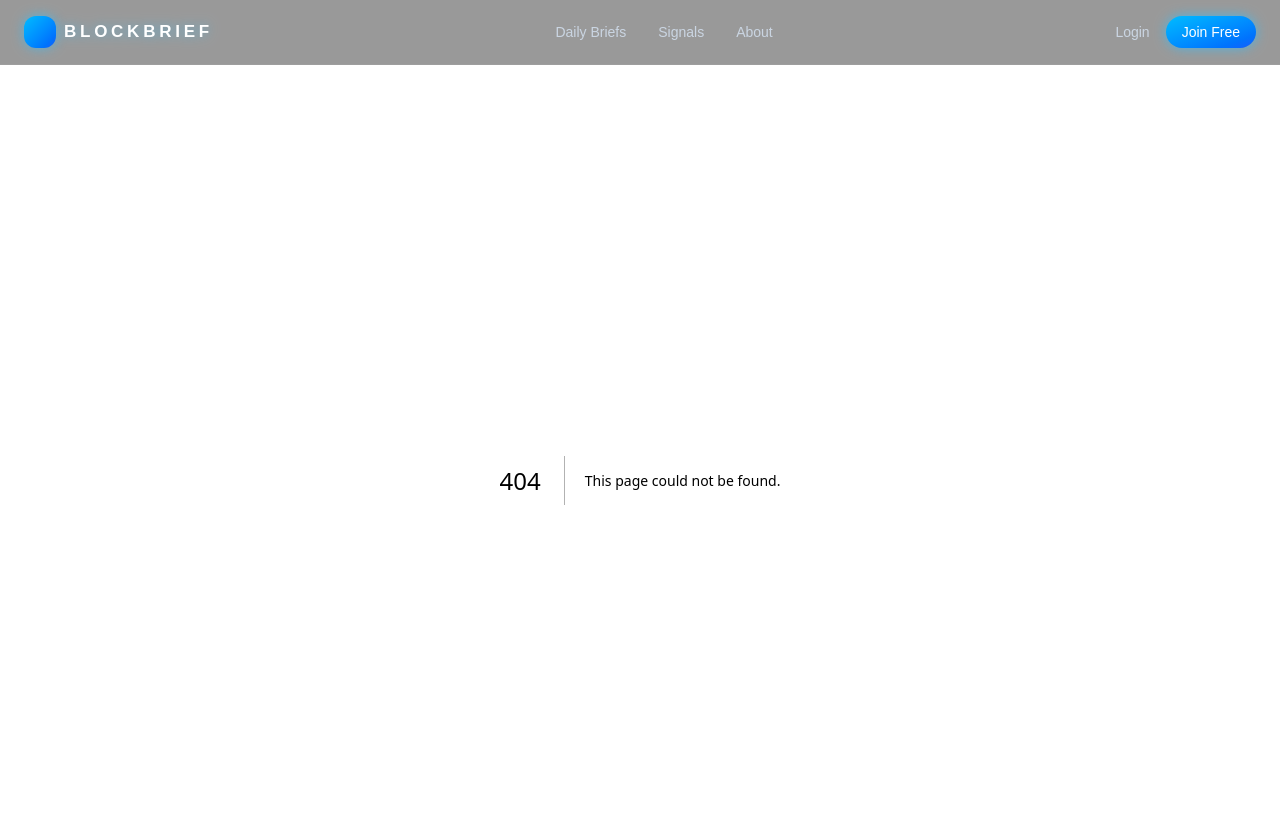
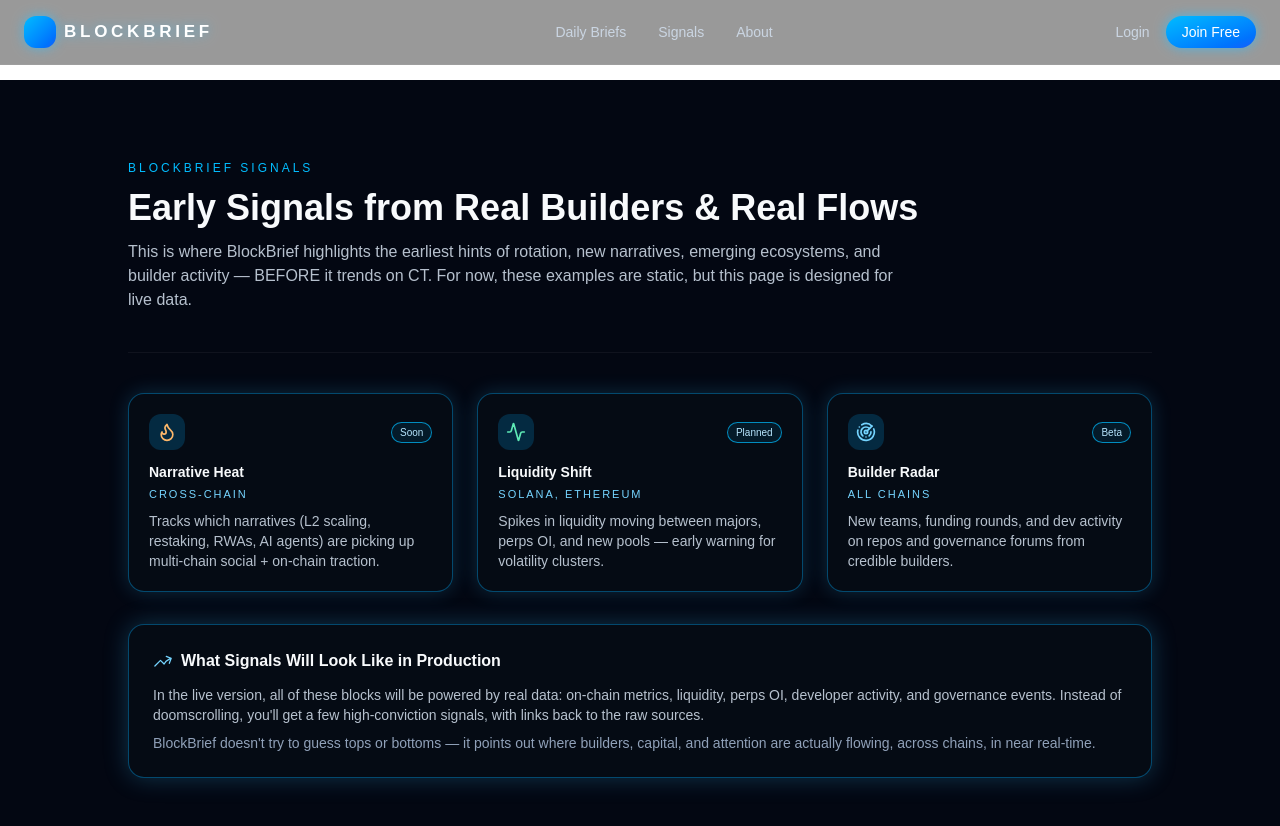
Before and after one commit to Burrah101/blockbrief-web, a Next.js app: page /signals in a window 1280 px wide. Before the commit this address had no page. Shown: the top 826 px of the page. Built offline with nearby package versions, Linux system fonts and the light colour scheme.

Commit message:
Add Signals page skeleton

```diff
--- /dev/null
+++ b/app/signals/page.tsx
@@ -0,0 +1,107 @@
+"use client";
+
+import { ArrowTrendingUpIcon } from "@heroicons/react/24/outline";
+import { Flame, Activity, Radar } from "lucide-react";
+
+export default function SignalsPage() {
+  return (
+    <main className="min-h-screen bg-[#030712] text-slate-50 px-6 md:px-16 pb-24">
+      {/* PAGE HEADER */}
+      <section className="max-w-5xl mx-auto pt-16 md:pt-20 pb-10 border-b border-white/5">
+        <p className="text-[10px] md:text-xs tracking-[0.25em] text-sky-400 mb-3">
+          BLOCKBRIEF SIGNALS
+        </p>
+        <h1 className="text-3xl md:text-4xl font-semibold mb-3">
+          Early Signals from Real Builders &amp; Real Flows
+        </h1>
+        <p className="text-sm md:text-base text-slate-300/90 max-w-3xl">
+          This is where BlockBrief highlights the earliest hints of rotation, new narratives,
+          emerging ecosystems, and builder activity — BEFORE it trends on CT. For now,
+          these examples are static, but this page is designed for live data.
+        </p>
+      </section>
+
+      {/* SIGNAL GRID */}
+      <section className="max-w-5xl mx-auto pt-10 space-y-8">
+        {/* Row 1 */}
+        <div className="grid gap-6 md:grid-cols-3">
+          <SignalCard
+            icon={<Flame className="w-5 h-5 text-orange-300" />}
+            label="Narrative Heat"
+            chain="Cross-Chain"
+            description="Tracks which narratives (L2 scaling, restaking, RWAs, AI agents) are picking up multi-chain social + on-chain traction."
+            badge="Soon"
+          />
+          <SignalCard
+            icon={<Activity className="w-5 h-5 text-emerald-300" />}
+            label="Liquidity Shift"
+            chain="Solana, Ethereum"
+            description="Spikes in liquidity moving between majors, perps OI, and new pools — early warning for volatility clusters."
+            badge="Planned"
+          />
+          <SignalCard
+            icon={<Radar className="w-5 h-5 text-sky-300" />}
+            label="Builder Radar"
+            chain="All Chains"
+            description="New teams, funding rounds, and dev activity on repos and governance forums from credible builders."
+            badge="Beta"
+          />
+        </div>
+
+        {/* Row 2 - Description Block */}
+        <div className="rounded-2xl border border-sky-500/40 bg-[#050b14] p-6 shadow-[0_0_25px_rgba(56,189,248,0.25)]">
+          <div className="flex items-center gap-2 mb-3">
+            <ArrowTrendingUpIcon className="w-5 h-5 text-sky-300" />
+            <h2 className="text-sm md:text-base font-semibold">
+              What Signals Will Look Like in Production
+            </h2>
+          </div>
+          <p className="text-xs md:text-sm text-slate-300/90 mb-2">
+            In the live version, all of these blocks will be powered by real data: on-chain
+            metrics, liquidity, perps OI, developer activity, and governance events. Instead of
+            doomscrolling, you&apos;ll get a few high-conviction signals, with links back to the raw
+            sources.
+          </p>
+          <p className="text-xs md:text-sm text-slate-400">
+            BlockBrief doesn&apos;t try to guess tops or bottoms — it points out where builders,
+            capital, and attention are actually flowing, across chains, in near real-time.
+          </p>
+        </div>
+      </section>
+    </main>
+  );
+}
+
+function SignalCard({
+  icon,
+  label,
+  chain,
+  description,
+  badge,
+}: {
+  icon: React.ReactNode;
+  label: string;
+  chain: string;
+  description: string;
+  badge: string;
+}) {
+  return (
+    <article className="rounded-2xl border border-sky-500/40 bg-[#050b14] p-5 shadow-[0_0_20px_rgba(56,189,248,0.2)] flex flex-col justify-between">
+      <div className="flex items-center justify-between mb-3">
+        <div className="inline-flex h-9 w-9 items-center justify-center rounded-xl bg-sky-500/20">
+          {icon}
+        </div>
+        <span className="text-[10px] rounded-full border border-sky-400/70 px-2 py-0.5 text-sky-200 bg-sky-500/10">
+          {badge}
+        </span>
+      </div>
+      <div className="space-y-1">
+        <h3 className="text-sm font-semibold">{label}</h3>
+        <p className="text-[11px] uppercase tracking-[0.18em] text-sky-300">
+          {chain}
+        </p>
+        <p className="mt-2 text-xs md:text-sm text-slate-300/90">{description}</p>
+      </div>
+    </article>
+  );
+}
```
